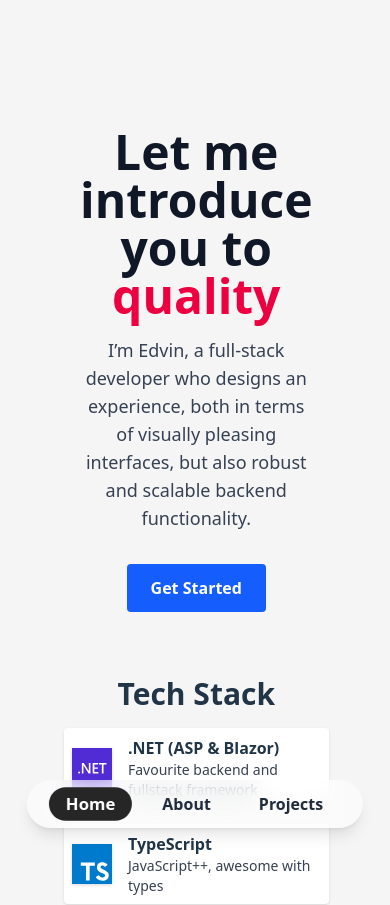
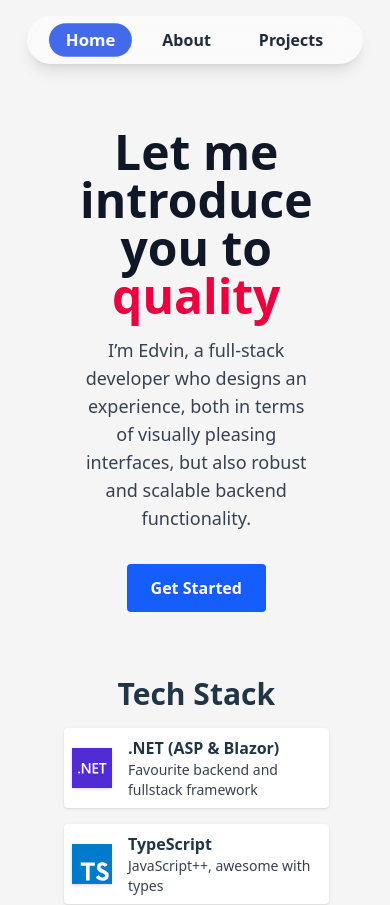
Before and after one commit to edvintopa/edvintopa, a React (Vite) app: page / in a window 390 px wide. Shown: the top 905 px of the page. Built offline with nearby package versions, Linux system fonts and the light colour scheme.

Commit message:
moved nav to top for mobile

```diff
--- a/src/components/NavMenu/NavMenu.tsx
+++ b/src/components/NavMenu/NavMenu.tsx
@@ -10,14 +10,14 @@ function NavMenu() {
   const location = useLocation()
 
   return (
-    <nav className="fixed bottom-4 md:top-4 md:bottom-auto left-1/2 transform -translate-x-1/2 bg-white/50 dark:bg-neutral-800/60 backdrop-blur-md shadow-lg rounded-full px-6 py-2 flex space-x-4 z-50">
+    <nav className="fixed top-4 left-1/2 transform -translate-x-1/2 bg-white/50 dark:bg-neutral-800/60 backdrop-blur-md shadow-lg rounded-full px-6 py-2 flex space-x-4 z-50">
       {navItems.map((item) => (
         <Link
           key={item.to}
           to={item.to}
           className={`px-4 py-1 rounded-full font-semibold transition-all duration-300 ${
             location.pathname === item.to
-              ? 'bg-neutral-800 dark:bg-neutral-600 text-white scale-105'
+              ? 'bg-blue-700/80 dark:bg-blue-600/80 text-white scale-105'
               : 'text-gray-800 dark:text-gray-200 hover:bg-neutral-200 dark:hover:bg-neutral-700'
           }`}
         >
```
